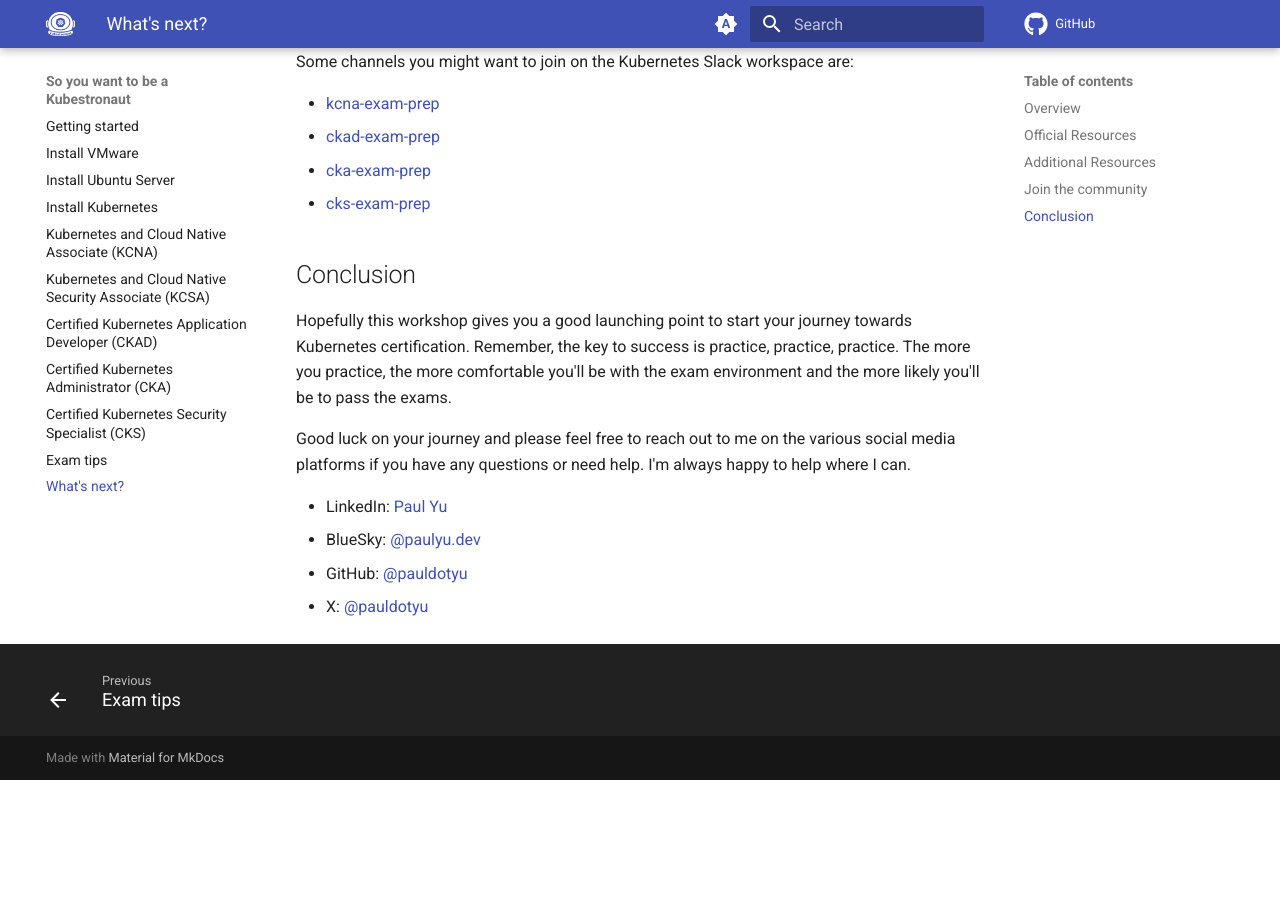
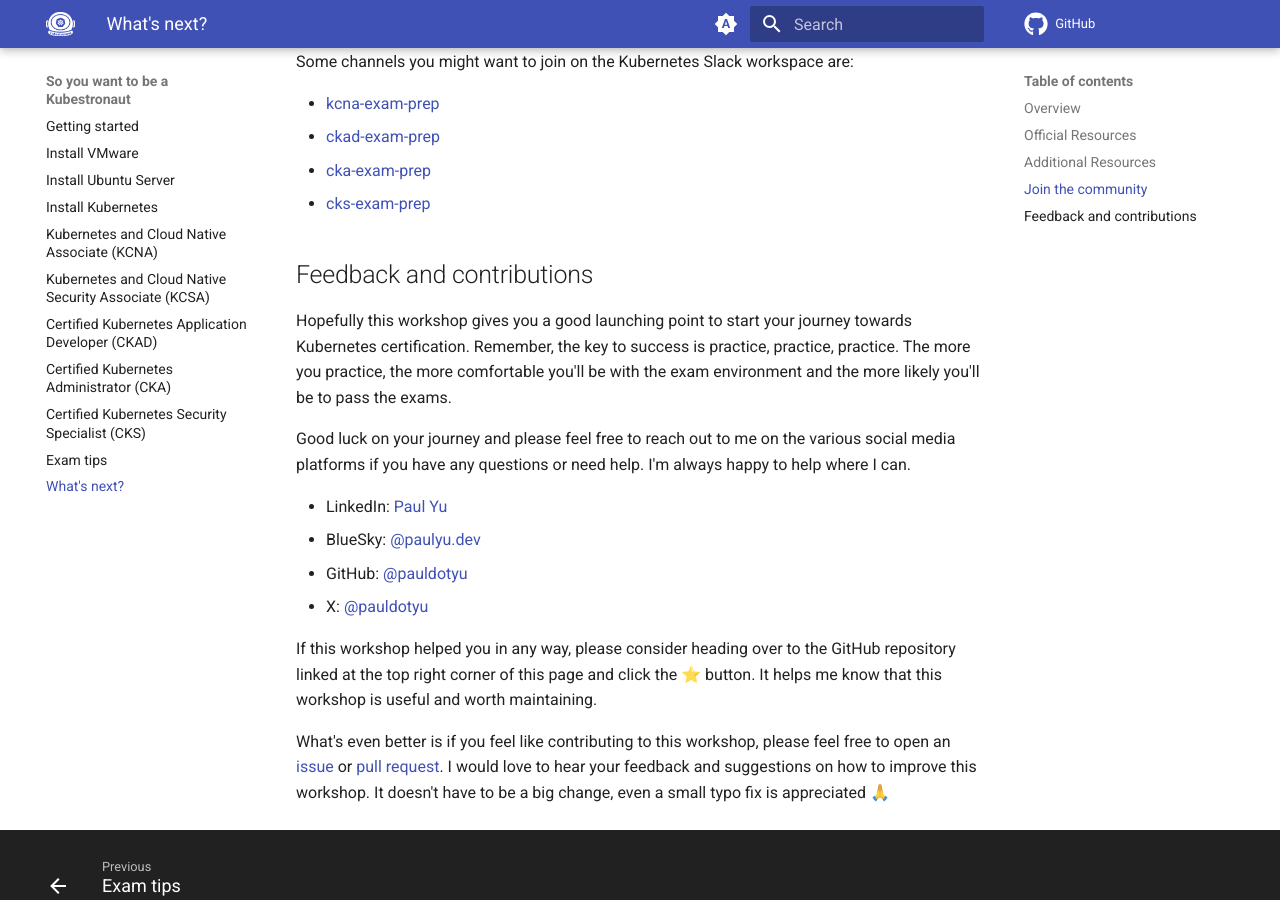
Before and after one commit to pauldotyu/kubestronaut, an MkDocs documentation site: the page built from docs/next.md, in a window 1280 px wide and 900 px high, scrolled down 976 px. Built offline with MkDocs 1.6.1 and Material for MkDocs 9.7.7, drawn with Linux system fonts in a browser that asks for light colours; comment, search, counter and statistics services are not loaded; before the commit the page ends 1756 px from its top, so only the background shows below that; some of the changed text lies outside the part shown.

Commit message:
updating next.md

```diff
--- a/docs/next.md
+++ b/docs/next.md
@@ -12,9 +12,9 @@
 
 There's no shortage of resources available to help you prepare for the Kubernetes certification exams. Here are a few that I recommend:
 
-- [Mumshad Mannambeth's Udemy Courses](https://www.udemy.com/user/mumshad-mannambeth/) - Popular courses for CKAD, CKA, and CKS
 - [Sander van Vugt's CKA Course](https://www.sandervanvugt.com/course/certified-kubernetes-administrator-cka-video-course/) - Comprehensive video training for the CKA exam
 - [Benjamin Muschko's CKS Crash Course](https://github.com/bmuschko/cks-crash-course) - GitHub repository with CKS preparation materials
+- [Mumshad Mannambeth's Udemy Courses](https://www.udemy.com/user/mumshad-mannambeth/) - Popular courses for CKAD, CKA, and CKS
 
 ## Join the community
 
@@ -33,7 +33,7 @@
 - [cka-exam-prep](https://kubernetes.slack.com/archives/CA0HH2XTJ)
 - [cks-exam-prep](https://kubernetes.slack.com/archives/C019U04SSN5)
 
-## Conclusion
+## Feedback and contributions
 
 Hopefully this workshop gives you a good launching point to start your journey towards Kubernetes certification. Remember, the key to success is practice, practice, practice. The more you practice, the more comfortable you'll be with the exam environment and the more likely you'll be to pass the exams.
 
@@ -43,3 +43,7 @@
 - BlueSky: [@paulyu.dev](https://bsky.app/profile/paulyu.dev)
 - GitHub: [@pauldotyu](https://github.com/pauldotyu)
 - X: [@pauldotyu](https://x.com/pauldotyu)
+
+If this workshop helped you in any way, please consider heading over to the GitHub repository linked at the top right corner of this page and click the ⭐️ button. It helps me know that this workshop is useful and worth maintaining.
+
+What's even better is if you feel like contributing to this workshop, please feel free to open an [issue](https://github.com/pauldotyu/kubestronaut/issues/new) or [pull request](https://github.com/pauldotyu/kubestronaut/compare). I would love to hear your feedback and suggestions on how to improve this workshop. It doesn't have to be a big change, even a small typo fix is appreciated 🙏
--- a/mkdocs.yml
+++ b/mkdocs.yml
@@ -1,4 +1,5 @@
 repo_url: https://github.com/pauldotyu/kubestronaut
+edit_uri: edit/main/docs/
 site_name: So you want to be a Kubestronaut
 nav:
   - Getting started: index.md
@@ -21,6 +22,8 @@
   features:
     - navigation.footer
     - content.code.copy
+    - content.action.edit
+    - content.action.view
   palette:
     # Palette toggle for automatic mode
     - media: "(prefers-color-scheme)"
```
